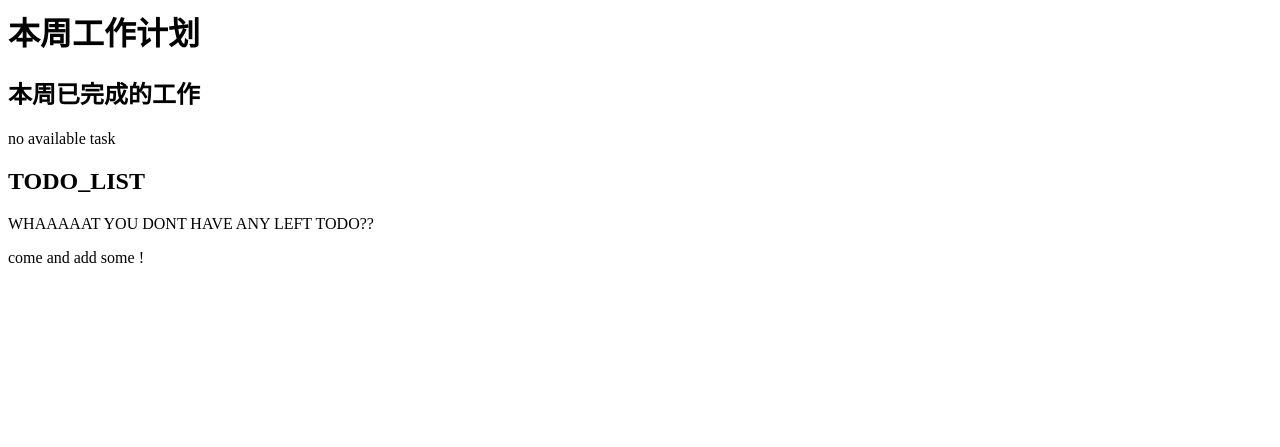
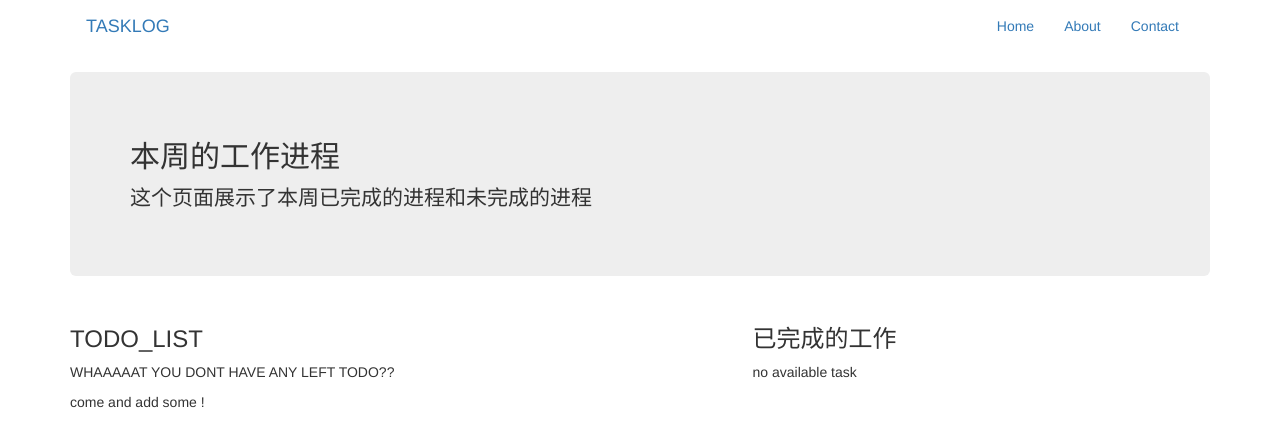
Before and after one commit to CleverPuppy/tasklog, a Django app: page /tasklog/ in a window 1280 px wide. Shown: the top 447 px of the page. Run offline with Django 3.2, Linux system fonts and the light colour scheme; data that the repository does not hold is empty; some libraries are stand-ins or nearby versions.

Commit message:
更改HTMl样式

```diff
--- /dev/null
+++ b/tasklog/templates/tasklog/base.html
@@ -0,0 +1,84 @@
+<!DOCTYPE html>
+<html lang="zh-CN">
+  <head>
+    <meta charset="utf-8">
+    <meta http-equiv="X-UA-Compatible" content="IE=edge">
+    <meta name="viewport" content="width=device-width, initial-scale=1">
+    <!-- 上述3个meta标签*必须*放在最前面，任何其他内容都*必须*跟随其后！ -->
+    <meta name="description" content="">
+    <meta name="author" content="">
+    <link rel="icon" href="../../favicon.ico">
+
+    <title>TASKLOG</title>
+
+    <!-- Bootstrap core CSS -->
+    <link href="https://cdn.bootcss.com/bootstrap/3.3.7/css/bootstrap.min.css" rel="stylesheet">
+
+    <!-- IE10 viewport hack for Surface/desktop Windows 8 bug -->
+    <link href="../../assets/css/ie10-viewport-bug-workaround.css" rel="stylesheet">
+
+    <!-- Custom styles for this template -->
+    <link href="navbar.css" rel="stylesheet">
+
+    <!-- Just for debugging purposes. Don't actually copy these 2 lines! -->
+    <!--[if lt IE 9]><script src="../../assets/js/ie8-responsive-file-warning.js"></script><![endif]-->
+    <script src="../../assets/js/ie-emulation-modes-warning.js"></script>
+
+    <!-- HTML5 shim and Respond.js for IE8 support of HTML5 elements and media queries -->
+    <!--[if lt IE 9]>
+      <script src="https://cdn.bootcss.com/html5shiv/3.7.3/html5shiv.min.js"></script>
+      <script src="https://cdn.bootcss.com/respond.js/1.4.2/respond.min.js"></script>
+    <![endif]-->
+  </head>
+
+  <body>
+
+    <div class="container">
+
+      <!-- Static navbar -->
+      <nav class="navbar">
+        <div class="container-fluid">
+          <div class="navbar-header">
+            <button type="button" class="navbar-toggle collapsed" data-toggle="collapse" data-target="#navbar" aria-expanded="false" aria-controls="navbar">
+              <span class="sr-only">Toggle navigation</span>
+              <span class="icon-bar"></span>
+              <span class="icon-bar"></span>
+              <span class="icon-bar"></span>
+            </button>
+            <a class="navbar-brand" href="#">TASKLOG</a>
+          </div>
+          <div id="navbar" class="navbar-collapse collapse">
+            <ul class="nav navbar-nav navbar-right">
+              <li class="active"><a href="#">Home</a></li>
+              <li><a href="#">About</a></li>
+              <li><a href="#">Contact</a></li>
+            </ul>
+          </div><!--/.nav-collapse -->
+        </div><!--/.container-fluid -->
+      </nav>
+
+      <!-- Main component for a primary marketing message or call to action -->
+
+      <div class="jumbotron">
+        {% block page-header %} {% endblock %}
+      </div>
+
+
+
+      <div class="row">
+        {% block content %}{% endblock %}
+      </div>
+
+    </div> <!-- /container -->
+
+
+    <!-- Bootstrap core JavaScript
+    ================================================== -->
+    <!-- Placed at the end of the document so the pages load faster -->
+    <script src="https://cdn.bootcss.com/jquery/1.12.4/jquery.min.js"></script>
+    <script>window.jQuery || document.write('<script src="../../assets/js/vendor/jquery.min.js"><\/script>')</script>
+    <script src="https://cdn.bootcss.com/bootstrap/3.3.7/js/bootstrap.min.js"></script>
+    <!-- IE10 viewport hack for Surface/desktop Windows 8 bug -->
+    <script src="../../assets/js/ie10-viewport-bug-workaround.js"></script>
+  </body>
+</html>
--- a/tasklog/templates/tasklog/index.html
+++ b/tasklog/templates/tasklog/index.html
@@ -1,24 +1,40 @@
-<h1>本周工作计划</h1>
+{% extends "tasklog/base.html" %}
 
-<h2>本周已完成的工作</h2>
-{% if this_week_tasks_done %}
-    <ul>
-        {% for task in this_week_tasks_done %}
-        <li><p><a href="{% url 'tasklog:detail' task.pk %}">{{task.title}}</a> </p></li>
-        {% endfor%}
-    </ul>
-{% else %}
-    <p> no available task </p>
-{% endif %}
+{% block page-header %}
+<h2>本周的工作进程</h2>
+<p>这个页面展示了本周已完成的进程和未完成的进程</p>
+{% endblock %}
 
-<h2>TODO_LIST</h2>
+
+{% block content %}
+<div class="col-md-6">
+        <h3>TODO_LIST</h3>
         {% if this_week_tasks_todo %}
-    <ul>
+            <ul class="list-group">
                 {% for task in this_week_tasks_todo %}
-        <li><p> {{task.title}} </p></li>
+                <a class="list-group-item" href="{% url 'tasklog:detail' task.pk %}">{{ task.title }}</a>
                 {% endfor%}
             </ul>
         {% else %}
             <p> WHAAAAAT YOU DONT HAVE ANY LEFT TODO?? </p>
             <P> come and add some ! </P>
         {% endif %}
+</div>
+<div class="col-md-1"></div>
+<div class="col-md-4">
+        <h3>已完成的工作</h3>
+        {% if this_week_tasks_done %}
+            <ul class="list-group">
+                {% for task in this_week_tasks_done %}
+                <a class="list-group-item" href="{% url 'tasklog:detail' task.pk %}">{{ task.title }}</a>
+                {% endfor%}
+            </ul>
+        {% else %}
+            <p> no available task </p>
+        {% endif %}
+</div>
+
+
+
+
+{% endblock %}
```
Also changed, not shown: tasklog/templates/tasklog/common.html (added, +8 -0 lines). Lines whose indentation alone changed are shown as unchanged.
